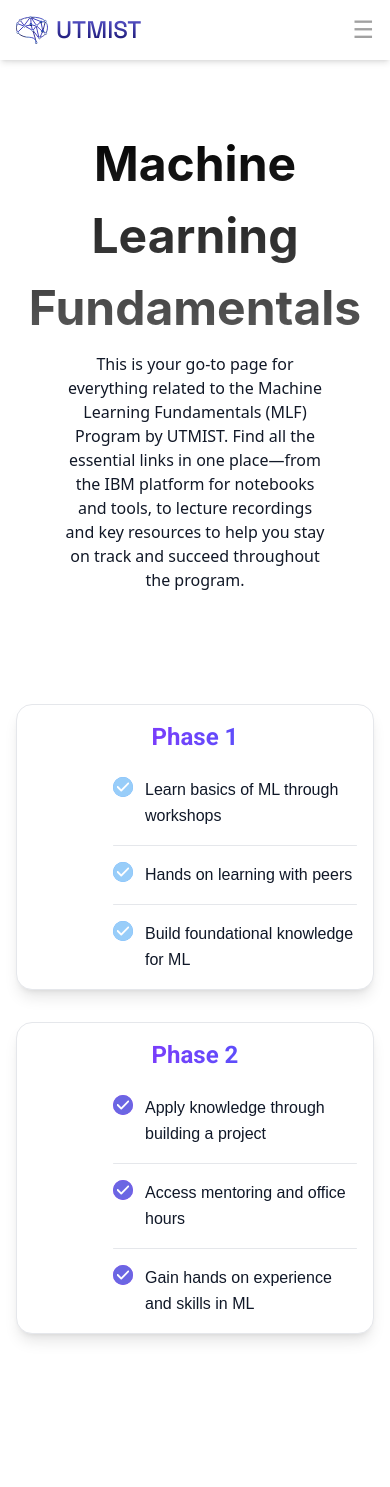
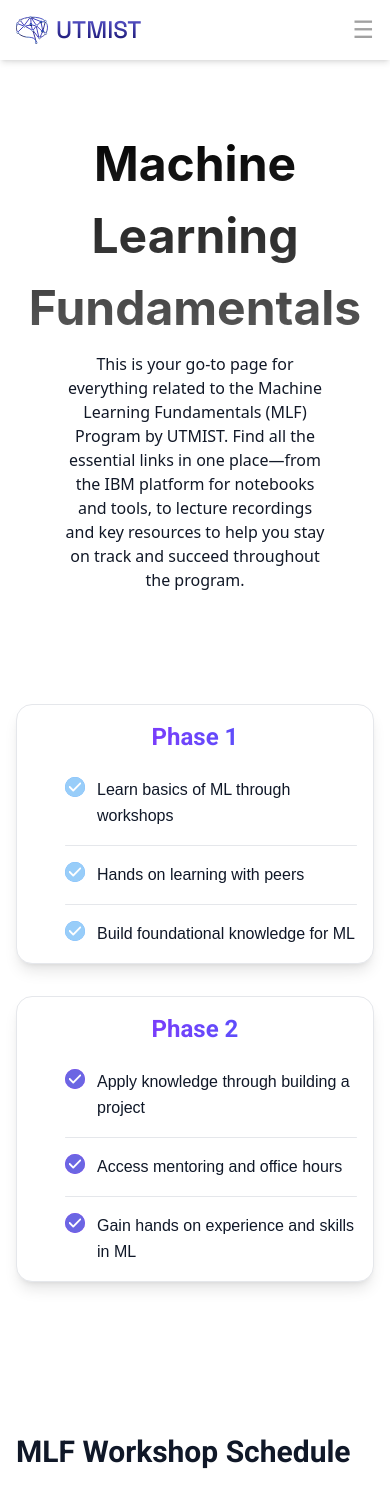
Before and after one commit to UTMIST/UTMIST, a Next.js app in the folder client/: page /ml-fundamentals in a window 390 px wide. Shown: the top 1487 px of the page. Built offline with nearby package versions, Linux system fonts and the light colour scheme.

Commit message:
style: fixed left hand side padding for mobile screens

```diff
--- a/client/src/app/ml-fundamentals/page.tsx
+++ b/client/src/app/ml-fundamentals/page.tsx
@@ -499,7 +499,7 @@ export default function MachineLearningFundamentals() {
               Phase 1
             </h2>
 
-            <div className="space-y-4 pl-20">
+            <div className="space-y-4 pl-8 lg:pl-20">
               <div className="flex items-start space-x-3">
                 <div className="flex-shrink-0 w-5 h-5 bg-blue-400 rounded-full flex items-center justify-center">
                   <Image
@@ -554,7 +554,7 @@ export default function MachineLearningFundamentals() {
               Phase 2
             </h2>
 
-            <div className="space-y-4 pl-20">
+            <div className="space-y-4 pl-8 lg:pl-20">
               <div className="flex items-start space-x-3">
                 <div className="flex-shrink-0 w-5 h-5 bg-purple-500 rounded-full flex items-center justify-center">
                   <Image
```
